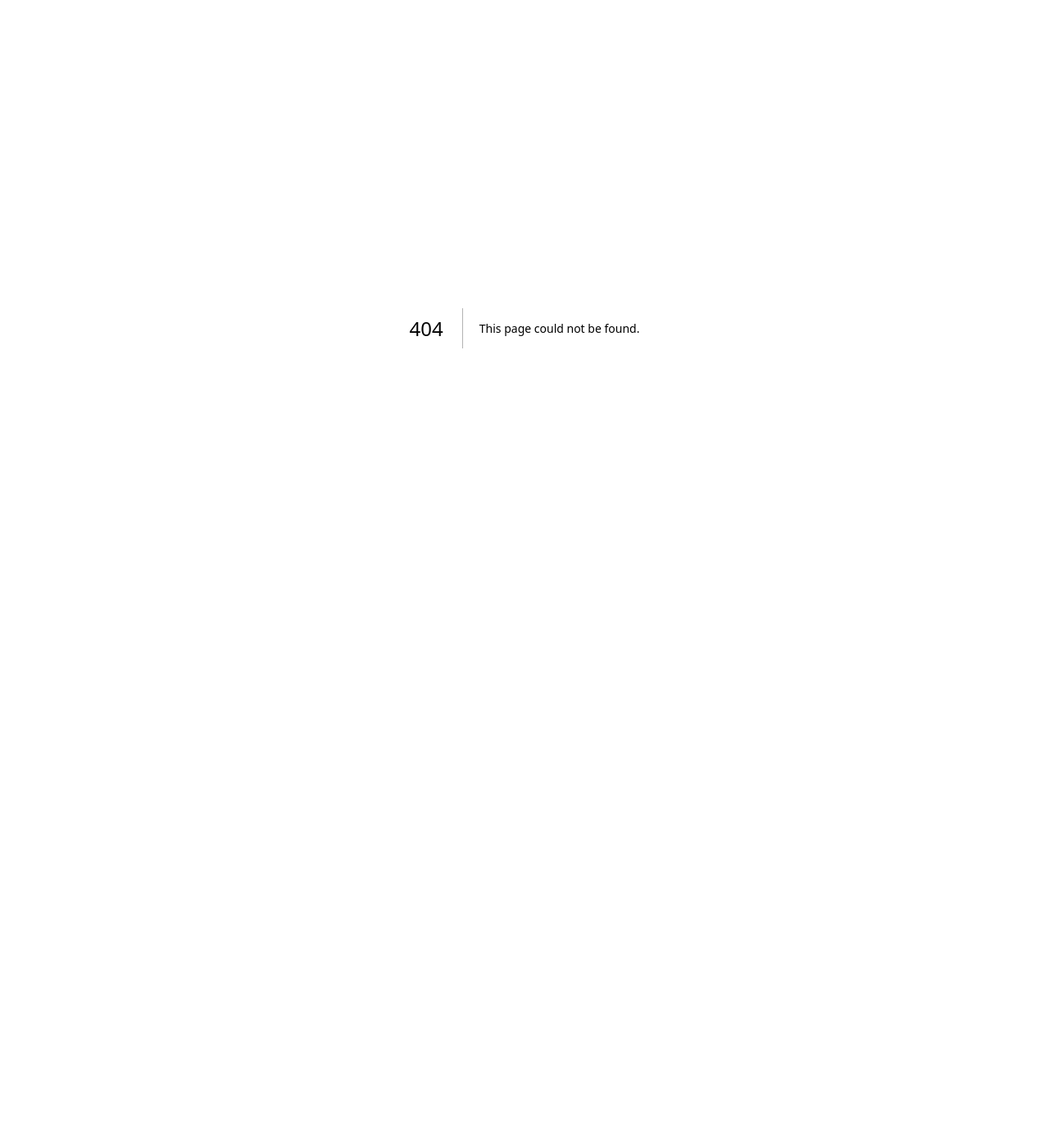
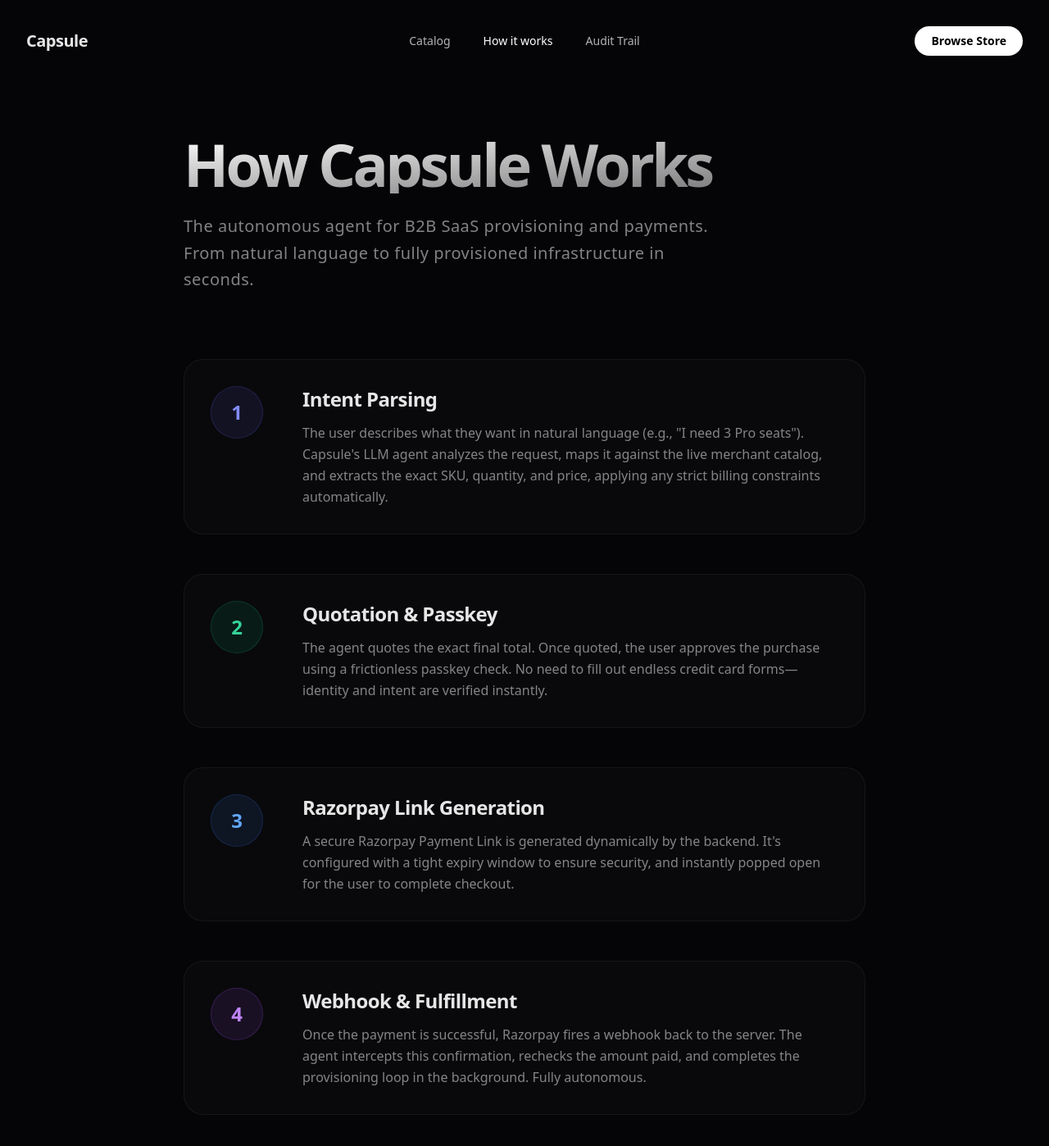
Before and after one commit to Tanay-77/capsule-razorpay, a Next.js app in the folder web/: page /how-it-works in a window 1280 px wide. Before the commit this address had no page. Shown: the top 1398 px of the page at 82% size. Before the commit the page ends 800 px from the top, so only its background shows below. Built offline with nearby package versions, Linux system fonts and the light colour scheme.

Commit message:
ui updated

```diff
--- /dev/null
+++ b/web/src/app/how-it-works/page.tsx
@@ -0,0 +1,88 @@
+import Link from 'next/link';
+
+export default function HowItWorksPage() {
+  return (
+    <main className="min-h-screen bg-[#050508] text-white font-sans flex flex-col relative overflow-hidden pb-32">
+      {/* Top Navigation */}
+      <header className="w-full max-w-[1400px] mx-auto grid grid-cols-3 items-center px-8 py-8 z-10 relative">
+        <div className="flex items-center gap-3 justify-start">
+          <Link href="/">
+            <span className="text-xl font-bold tracking-tight text-white/90 hover:text-white transition-colors">Capsule</span>
+          </Link>
+        </div>
+        <nav className="hidden md:flex items-center justify-center gap-10 text-sm font-medium text-white/70">
+          <a href="http://localhost:3001/api/catalog" target="_blank" rel="noreferrer" className="hover:text-white transition-colors">Catalog</a>
+          <Link href="/how-it-works" className="text-white transition-colors">How it works</Link>
+          <Link href="/#dashboard" className="hover:text-white transition-colors">Audit Trail</Link>
+        </nav>
+        <div className="flex justify-end">
+          <Link href="/store" className="bg-white text-black px-5 py-2 rounded-full hover:bg-white/90 transition-colors text-sm font-semibold">Browse Store</Link>
+        </div>
+      </header>
+
+      {/* Content */}
+      <div className="w-full max-w-4xl mx-auto px-8 mt-16 relative z-10">
+        <h1 className="text-5xl md:text-7xl font-bold tracking-tighter mb-6 bg-clip-text text-transparent bg-gradient-to-br from-white to-white/40">
+          How Capsule Works
+        </h1>
+        <p className="text-xl text-white/50 font-medium tracking-wide mb-20 max-w-2xl leading-relaxed">
+          The autonomous agent for B2B SaaS provisioning and payments. From natural language to fully provisioned infrastructure in seconds.
+        </p>
+
+        <div className="space-y-12">
+          {/* Step 1 */}
+          <div className="group flex flex-col md:flex-row gap-6 md:gap-12 items-start p-8 rounded-3xl bg-white/[0.02] border border-white/5 hover:bg-white/[0.04] transition-all duration-500">
+            <div className="flex-shrink-0 w-16 h-16 rounded-full bg-indigo-500/10 border border-indigo-500/20 flex items-center justify-center text-indigo-400 font-bold text-2xl group-hover:scale-110 transition-transform duration-500">
+              1
+            </div>
+            <div>
+              <h3 className="text-2xl font-semibold mb-3 tracking-tight text-white/90">Intent Parsing</h3>
+              <p className="text-white/50 leading-relaxed">
+                The user describes what they want in natural language (e.g., "I need 3 Pro seats"). Capsule's LLM agent analyzes the request, maps it against the live merchant catalog, and extracts the exact SKU, quantity, and price, applying any strict billing constraints automatically.
+              </p>
+            </div>
+          </div>
+
+          {/* Step 2 */}
+          <div className="group flex flex-col md:flex-row gap-6 md:gap-12 items-start p-8 rounded-3xl bg-white/[0.02] border border-white/5 hover:bg-white/[0.04] transition-all duration-500">
+            <div className="flex-shrink-0 w-16 h-16 rounded-full bg-emerald-500/10 border border-emerald-500/20 flex items-center justify-center text-emerald-400 font-bold text-2xl group-hover:scale-110 transition-transform duration-500">
+              2
+            </div>
+            <div>
+              <h3 className="text-2xl font-semibold mb-3 tracking-tight text-white/90">Quotation & Passkey</h3>
+              <p className="text-white/50 leading-relaxed">
+                The agent quotes the exact final total. Once quoted, the user approves the purchase using a frictionless passkey check. No need to fill out endless credit card forms—identity and intent are verified instantly.
+              </p>
+            </div>
+          </div>
+
+          {/* Step 3 */}
+          <div className="group flex flex-col md:flex-row gap-6 md:gap-12 items-start p-8 rounded-3xl bg-white/[0.02] border border-white/5 hover:bg-white/[0.04] transition-all duration-500">
+            <div className="flex-shrink-0 w-16 h-16 rounded-full bg-blue-500/10 border border-blue-500/20 flex items-center justify-center text-blue-400 font-bold text-2xl group-hover:scale-110 transition-transform duration-500">
+              3
+            </div>
+            <div>
+              <h3 className="text-2xl font-semibold mb-3 tracking-tight text-white/90">Razorpay Link Generation</h3>
+              <p className="text-white/50 leading-relaxed">
+                A secure Razorpay Payment Link is generated dynamically by the backend. It's configured with a tight expiry window to ensure security, and instantly popped open for the user to complete checkout.
+              </p>
+            </div>
+          </div>
+
+          {/* Step 4 */}
+          <div className="group flex flex-col md:flex-row gap-6 md:gap-12 items-start p-8 rounded-3xl bg-white/[0.02] border border-white/5 hover:bg-white/[0.04] transition-all duration-500">
+            <div className="flex-shrink-0 w-16 h-16 rounded-full bg-purple-500/10 border border-purple-500/20 flex items-center justify-center text-purple-400 font-bold text-2xl group-hover:scale-110 transition-transform duration-500">
+              4
+            </div>
+            <div>
+              <h3 className="text-2xl font-semibold mb-3 tracking-tight text-white/90">Webhook & Fulfillment</h3>
+              <p className="text-white/50 leading-relaxed">
+                Once the payment is successful, Razorpay fires a webhook back to the server. The agent intercepts this confirmation, rechecks the amount paid, and completes the provisioning loop in the background. Fully autonomous.
+              </p>
+            </div>
+          </div>
+        </div>
+      </div>
+    </main>
+  );
+}
--- a/web/src/app/page.tsx
+++ b/web/src/app/page.tsx
@@ -85,17 +85,15 @@ export default function HomePage() {
         {/* Top Navigation matches reference */}
         <header className="w-full max-w-[1400px] mx-auto grid grid-cols-3 items-center px-8 py-8 z-10 relative">
           <div className="flex items-center gap-3 justify-start">
-            <img src="/capsule-logo.png" alt="Capsule Logo" className="h-8 w-auto object-contain" />
             <span className="text-xl font-bold tracking-tight text-white/90">Capsule</span>
           </div>
           <nav className="hidden md:flex items-center justify-center gap-10 text-sm font-medium text-white/70">
-            <a href={`/store?merchantId=${merchantId}`} className="hover:text-white transition-colors">Store</a>
             <a href={`${API_URL}/api/catalog?merchantId=${merchantId}`} target="_blank" rel="noreferrer" className="hover:text-white transition-colors">Catalog</a>
-            <a href="#" className="hover:text-white transition-colors">Security</a>
+            <a href="/how-it-works" className="hover:text-white transition-colors">How it works</a>
             <a href="#dashboard" className="hover:text-white transition-colors">Audit Trail</a>
           </nav>
           <div className="flex justify-end">
-            <a href="#" className="text-sm font-medium text-white/70 hover:text-white transition-colors">Dashboard</a>
+            <a href={`/store?merchantId=${merchantId}`} className="bg-white text-black px-5 py-2 rounded-full hover:bg-white/90 transition-colors text-sm font-semibold">Browse Store</a>
           </div>
         </header>
 
@@ -105,9 +103,9 @@ export default function HomePage() {
             The AI Purchasing Agent
           </h1>
           <p className="text-center text-white/70 max-w-2xl text-lg md:text-[1.1rem] mb-14 leading-relaxed font-light">
-          Capsule transforms natural language into secure, verifiable checkout flows.<br />
-          Streamlined agentic purchasing with cryptographic passkey approvals.
-        </p>
+            Capsule transforms natural language into secure, verifiable checkout flows.<br />
+            Streamlined agentic purchasing with cryptographic passkey approvals.
+          </p>
 
           {/* Glassmorphism Input Container */}
           <form
```
